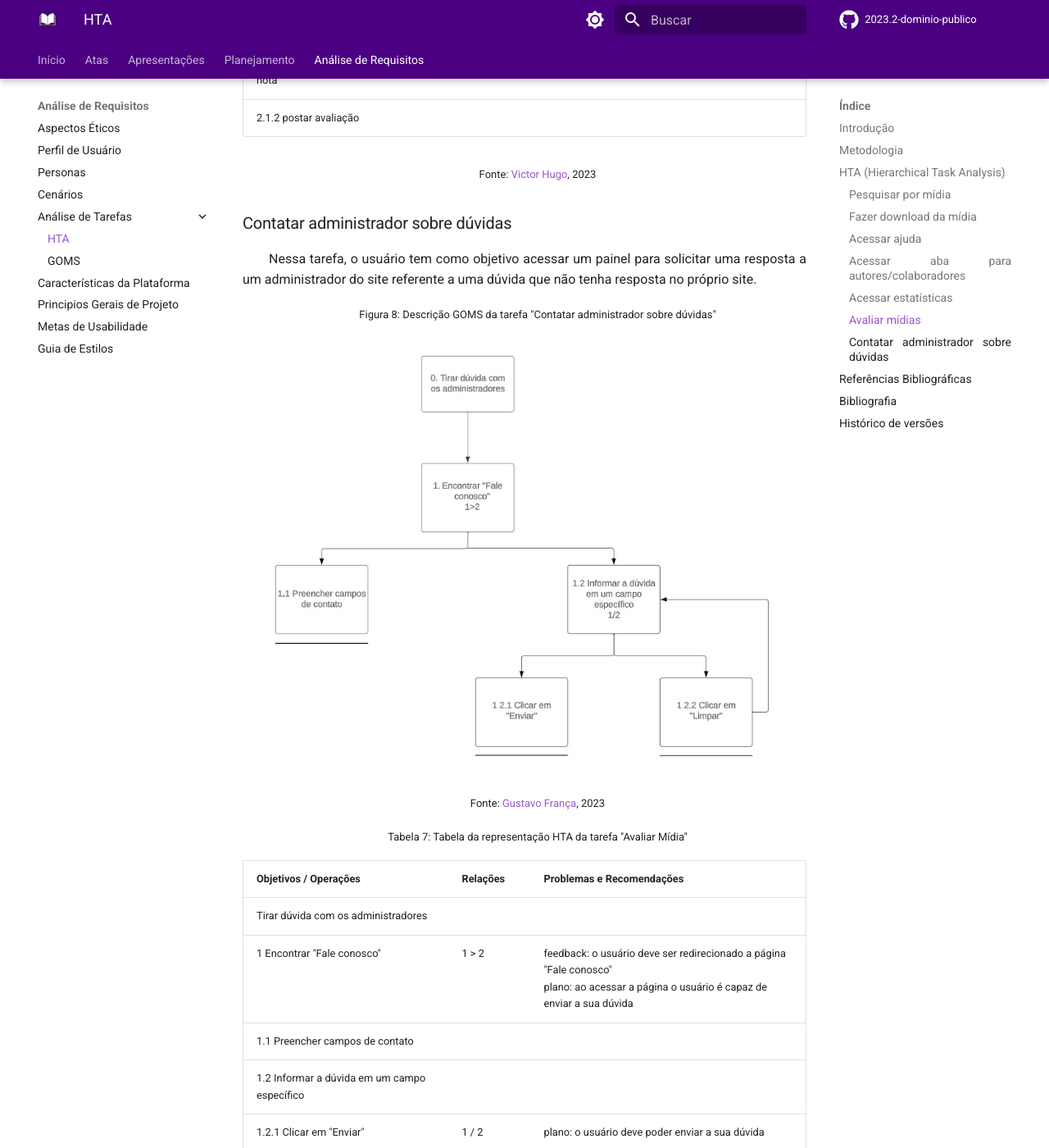
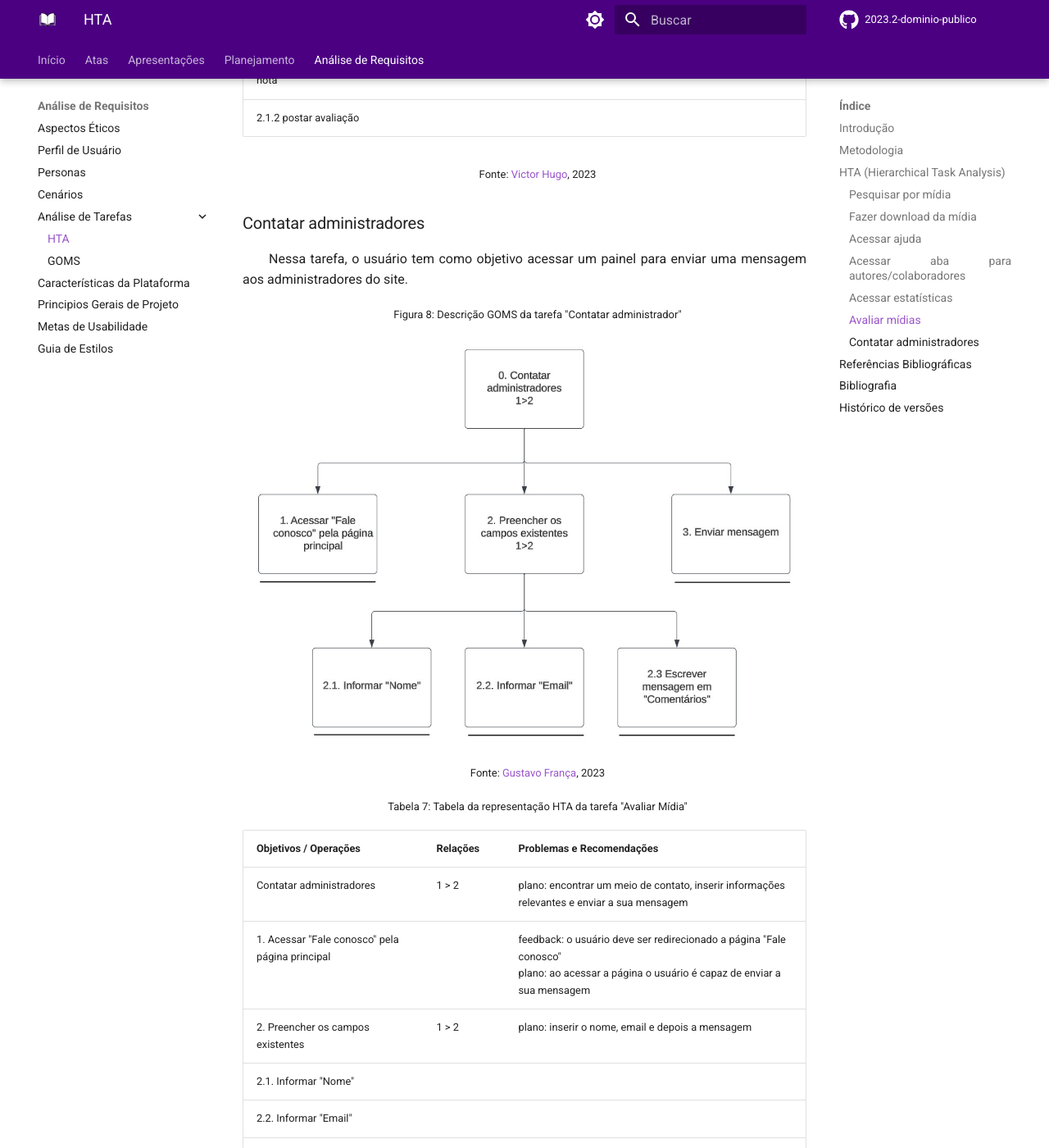
Before and after one commit to Interacao-Humano-Computador/2023.2-Dominio-Publico, an MkDocs documentation site: the page built from docs/analise_de_requisitos/analise_de_tarefas/hta.md, in a window 1280 px wide and 1400 px high, scrolled down 9146 px. Shown: the whole window at 82% size. Built offline with MkDocs 1.6.1 and Material for MkDocs 9.7.7, drawn with Linux system fonts in a browser that asks for light colours; comment, search, counter and statistics services are not loaded; some of the changed text lies outside the part shown.

Commit message:
reestrutura o hta e goms

```diff
--- a/docs/analise_de_requisitos/analise_de_tarefas/hta.md
+++ b/docs/analise_de_requisitos/analise_de_tarefas/hta.md
@@ -177,11 +177,11 @@ Nesta tarefa, o objetivo do usuário é avaliar as midias que já foram consumid
 
 <font size="2"><p style="text-align: center">Fonte: [Victor Hugo](https://github.com/ViictorHugoo), 2023</p></font>
 
-### Contatar administrador sobre dúvidas
+### Contatar administradores
 
-Nessa tarefa, o usuário tem como objetivo acessar um painel para solicitar uma resposta a um administrador do site referente a uma dúvida que não tenha resposta no próprio site.
+Nessa tarefa, o usuário tem como objetivo acessar um painel para enviar uma mensagem aos administradores do site.
 
-<font size="2"><p style="text-align: center">Figura 8: Descrição GOMS da tarefa "Contatar administrador sobre dúvidas"</p></font>
+<font size="2"><p style="text-align: center">Figura 8: Descrição GOMS da tarefa "Contatar administrador"</p></font>
 
 ![GOMSContatoAdmin](../../assets/analise_de_requisitos/HTAContatoAdmin.png)
 
@@ -191,12 +191,13 @@ Nessa tarefa, o usuário tem como objetivo acessar um painel para solicitar uma
 
 | Objetivos / Operações                               | Relações | Problemas e Recomendações                                                                                                                                              |
 | --------------------------------------------------- | -------- | ---------------------------------------------------------------------------------------------------------------------------------------------------------------------- |
-| Tirar dúvida com os administradores                     | | |
-| 1 Encontrar "Fale conosco"         |   1 > 2   | feedback: o usuário deve ser redirecionado a página "Fale conosco" <br> plano: ao acessar a página o usuário é capaz de enviar a sua dúvida  |
-| 1.1 Preencher campos de contato     | |  |
-| 1.2 Informar a dúvida em um campo específico     ||
-| 1.2.1  Clicar em "Enviar"             |  1 / 2    | plano: o usuário deve poder enviar a sua dúvida  |
-| 1.2.2 Clicar em "Limpar"    | | plano: o usuário deve poder limpar o campo sobre a sua dúvida |
+| Contatar administradores                     | 1 > 2 |  plano: encontrar um meio de contato, inserir informações relevantes e enviar a sua mensagem |
+| 1. Acessar "Fale conosco" pela página principal         |  | feedback: o usuário deve ser redirecionado a página "Fale conosco" <br> plano: ao acessar a página o usuário é capaz de enviar a sua mensagem  |
+| 2. Preencher os campos existentes     | 1 > 2 | plano: inserir o nome, email e depois a mensagem |
+| 2.1. Informar "Nome"     ||
+| 2.2. Informar "Email"             |  |  |
+| 2.3. Escrever mensagem em "Comentários"     | |  |
+| 3. Clicar em "Enviar"    | | feedback: aparecer uma mensagem de que o envio foi bem sucedido |
 
 
 <font size="2"><p style="text-align: center">Fonte: [Gustavo França](https://github.com/gustavofbs), 2023</p></font>
@@ -225,3 +226,4 @@ Nessa tarefa, o usuário tem como objetivo acessar um painel para solicitar uma
 | 1.2    | 11/10/2023 | Adição dos diagramas HTA                 | [Harryson Martins](https://github.com/harry-cmartin) e [Gustavo França](https://github.com/gustavofbs) | [Victor Hugo](https://github.com/ViictorHugoo) |
 | 1.3    | 15/10/2023 | Corrige introdução e metodologia         | [Gustavo França](https://github.com/gustavofbs) | [Ana Catarina](https://github.com/an4catarina) |
 | 1.4    | 22/10/2023 | Adição de Avaliar Midia         | [Victor Hugo](https://github.com/ViictorHugoo) | [Maria Alice](https://github.com/Maliz-30) |
+| 1.5    | 23/10/2023 | Adição de Contatar Administradores         | [Gustavo França](https://github.com/gustavofbs) | [Victor Hugo](https://github.com/ViictorHugoo) |
```
Also changed, not shown: docs/analise_de_requisitos/analise_de_tarefas/goms.md (+1 -0 lines), docs/analise_de_requisitos/analise_de_tarefas/gomsssss.md (added), docs/assets/analise_de_requisitos/GOMSContatoAdmin.png, docs/assets/analise_de_requisitos/HTAContatoAdmin.png.
